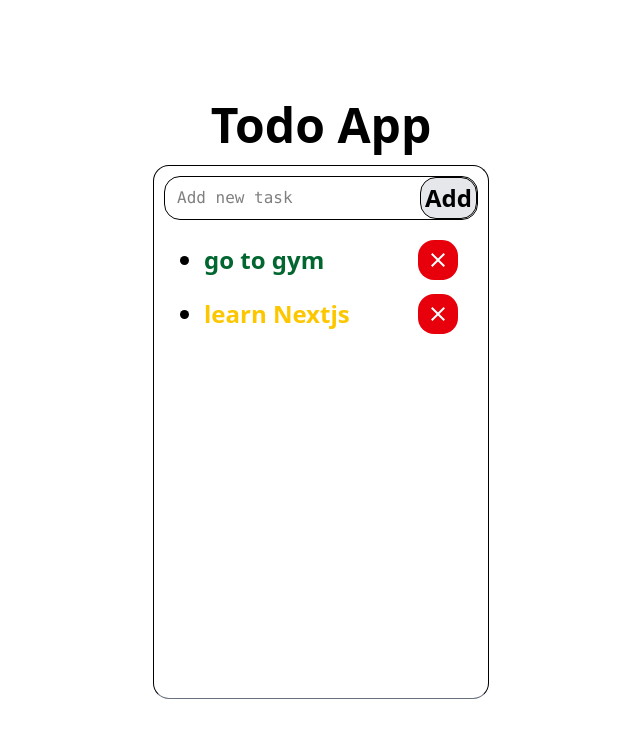
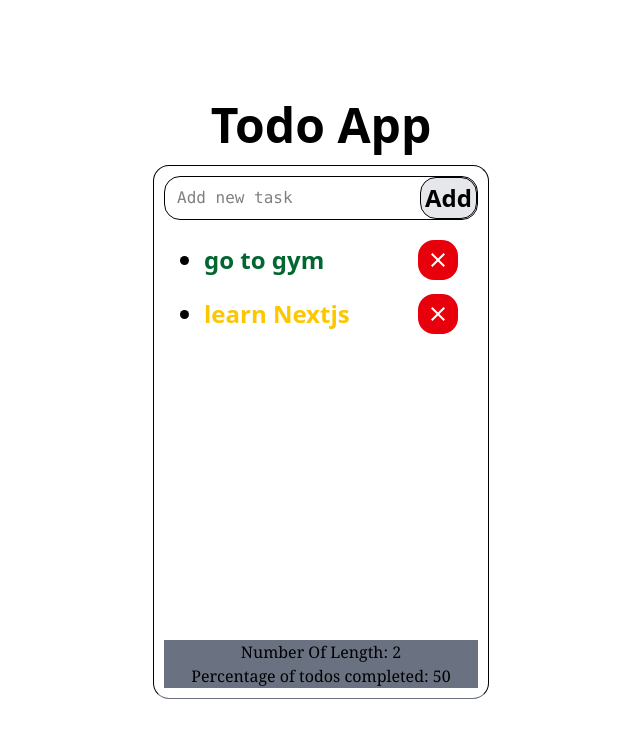
Before and after one commit to Amir-mohammad-ahmady-1234/Todo-List-codeLab, a React (Vite) app: page / in a window 1280 px wide. Shown: the top 738 px of the page, without its empty margins (319-959 px from the left). Built offline with nearby package versions, Linux system fonts and the light colour scheme.

Commit message:
completed design and logic of footer.

```diff
--- a/src/App.tsx
+++ b/src/App.tsx
@@ -13,9 +13,14 @@ function App() {
     <>
       <div className="size-full h-[100vh] flex flex-col items-center justify-center">
         <h1 className="font-bold text-5xl mb-4 font-sans">Todo App</h1>
-        <div className="w-[21rem] h-2/3 rounded-2xl border-1 border-b-gray-500 p-2.5 overflow-scroll">
+
+        <div className="w-[21rem] h-2/3 rounded-2xl border border-b-gray-500 p-2.5 flex flex-col">
           <TodoHeader />
-          <TodoMainSection />
+
+          <div className="flex-1 overflow-auto">
+            <TodoMainSection />
+          </div>
+
           <TodoFooter />
         </div>
       </div>
--- a/src/components/TodoFooter.tsx
+++ b/src/components/TodoFooter.tsx
@@ -1,6 +1,19 @@
+import { useAppSelector } from "../types/reduxHooksType";
+
 const TodoFooter = () => {
+  const todos = useAppSelector((state) => state.todos);
+
+  // stored state
+  const todosLength = todos.length;
+  const doneTodos = todos.filter((todo) => todo.completed).length;
+  const percent =
+    todosLength === 0 ? 0 : Math.round((doneTodos / todosLength) * 100);
+
   return (
-    <div></div>
+    <footer className="bg-gray-500 sticy font-serif flex flex-col items-center justify-center">
+      <span>Number Of Length: {todosLength}</span>
+      <span>Percentage of todos completed: {percent}</span>
+    </footer>
   );
 };
 
--- a/src/components/TodoHeader.tsx
+++ b/src/components/TodoHeader.tsx
@@ -15,7 +15,7 @@ const TodoHeader = () => {
   }
 
   return (
-    <footer>
+    <header>
       <form
         className="flex justify-between items-center border-1 rounded-2xl"
         onSubmit={handleSubmit}
@@ -31,7 +31,7 @@ const TodoHeader = () => {
           Add
         </button>
       </form>
-    </footer>
+    </header>
   );
 };
 
--- a/src/components/TodoMainSection.tsx
+++ b/src/components/TodoMainSection.tsx
@@ -5,7 +5,7 @@ const TodoMainSection = () => {
   const todos = useAppSelector((state) => state.todos);
 
   return (
-    <ul className="list-disc pl-10 mt-5 text-2xl font-bold space-y-3.5">
+    <ul className="list-disc pl-10 mt-5 text-2xl font-bold space-y-3.5 flex-1">
       {todos.map((todo) => (
         <li className="w-full pr-5">
           <div className="flex justify-between items-center">
```
